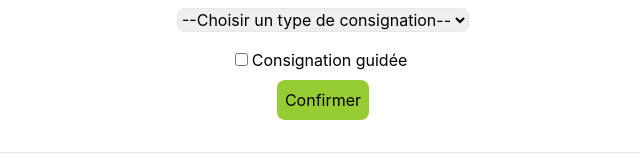
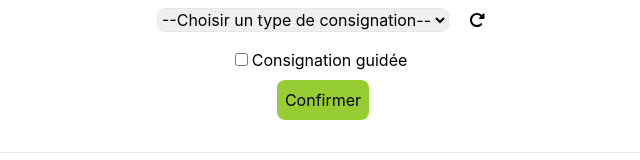
Before and after one commit to Stormax181iq/consignation-guidelines-elec, a React (Create React App) app: page / in a window 1280 px wide. Shown: the top 160 px of the page, without its empty margins (317-957 px from the left). Built offline with nearby package versions, Linux system fonts and the light colour scheme.

Commit message:
implemented reload button

```diff
--- a/package.json
+++ b/package.json
@@ -15,6 +15,9 @@
     "@emotion/react": "^11.11.4",
     "@emotion/styled": "^11.11.5",
     "@fontsource/roboto": "^5.0.12",
+    "@fortawesome/fontawesome-svg-core": "^6.5.2",
+    "@fortawesome/free-solid-svg-icons": "^6.5.2",
+    "@fortawesome/react-fontawesome": "^0.2.2",
     "@mui/material": "^5.15.19",
     "@testing-library/jest-dom": "^5.17.0",
     "@testing-library/react": "^13.4.0",
--- a/src/App.jsx
+++ b/src/App.jsx
@@ -5,27 +5,32 @@ import ConsignationGuide from "./components/ConsignationGuide";
 
 export default function App() {
   const [consignationTypes, setConsignationTypes] = useState(null);
-  const [currentConsignation, setCurrentConsignation] = useState("");
+  const [currentConsignation, setCurrentConsignation] = useState(null);
   const [isGuided, setIsGuided] = useState(false);
 
   function handleSubmit(e) {
     e.preventDefault();
-    setCurrentConsignation(e.target.children[0].value);
+    setCurrentConsignation(
+      e.target.children[0].children[0].value === ""
+        ? null
+        : e.target.children[0].children[0].value
+    );
   }
 
   function handleTick() {
     setIsGuided(!isGuided);
   }
   function isTickDisabled() {
-    return currentConsignation !== "";
+    return currentConsignation !== null;
   }
 
-  function handleResetConsignation() {
-    setCurrentConsignation("");
+  function handleResetConsignation(e) {
+    e.preventDefault();
+    setCurrentConsignation(null);
   }
 
   function displayConsignationGuide() {
-    if (currentConsignation !== "") {
+    if (currentConsignation) {
       return isGuided ? (
         <ConsignationGuide
           consignation={currentConsignation}
@@ -72,6 +77,7 @@ export default function App() {
             isGuided={isGuided}
             onSubmit={handleSubmit}
             onTick={handleTick}
+            onResetConsignation={handleResetConsignation}
             isTickDisabled={isTickDisabled}
           />
         ) : (
--- a/src/components/SelectionPanel.jsx
+++ b/src/components/SelectionPanel.jsx
@@ -1,10 +1,14 @@
 import PropTypes from "prop-types";
+
+import { FontAwesomeIcon } from "@fortawesome/react-fontawesome";
+import { faRotateRight } from "@fortawesome/free-solid-svg-icons";
 
 export default function SelectionPanel({
   consignationTypes,
   isGuided,
   onSubmit,
   onTick,
+  onResetConsignation,
   isTickDisabled,
 }) {
   return (
@@ -12,6 +16,7 @@ export default function SelectionPanel({
       onSubmit={onSubmit}
       className="flex flex-col items-center justify-center mb-4 border-b"
     >
+      <div>
         <select
           name="consignation-type"
           className="border m-2 mb-4 rounded-lg hover:ring-2 hover:ring-[color:var(--enedis-blue)] focus:ring-[color:var(--enedis-blue)] focus:ring-2"
@@ -31,6 +36,13 @@ export default function SelectionPanel({
             );
           })}
         </select>
+        <button
+          className="py-2 px-3 hover:bg-slate-100 active:bg-[color:var(--enedis-blue)]"
+          onClick={onResetConsignation}
+        >
+          <FontAwesomeIcon icon={faRotateRight} />
+        </button>
+      </div>
       <div>
         <input
           type="checkbox"
@@ -63,5 +75,6 @@ SelectionPanel.propTypes = {
   isGuided: PropTypes.bool.isRequired,
   onTick: PropTypes.func.isRequired,
   isTickDisabled: PropTypes.func.isRequired,
+  onResetConsignation: PropTypes.func.isRequired,
   onSubmit: PropTypes.func.isRequired,
 };
```
Also changed, not shown: 1 other file (tests, documents, lock files or other folders). Lines whose indentation alone changed are shown as unchanged.
